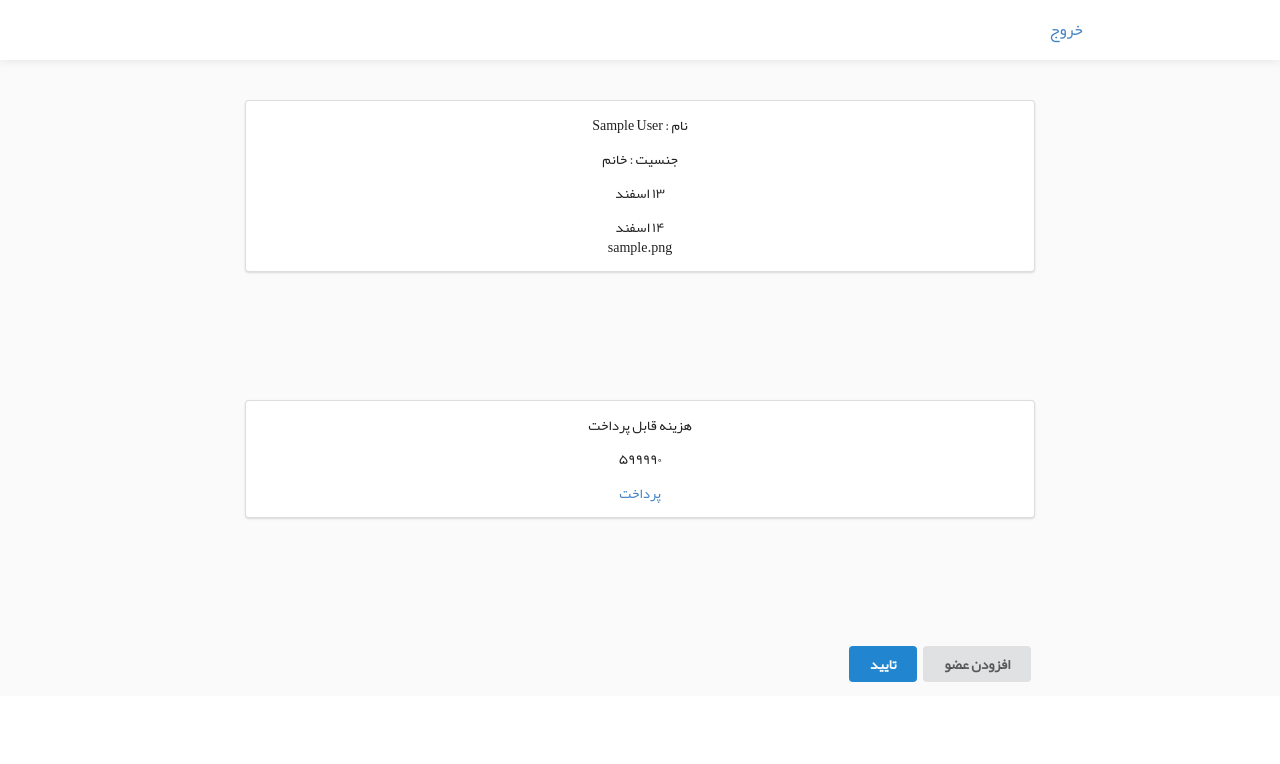
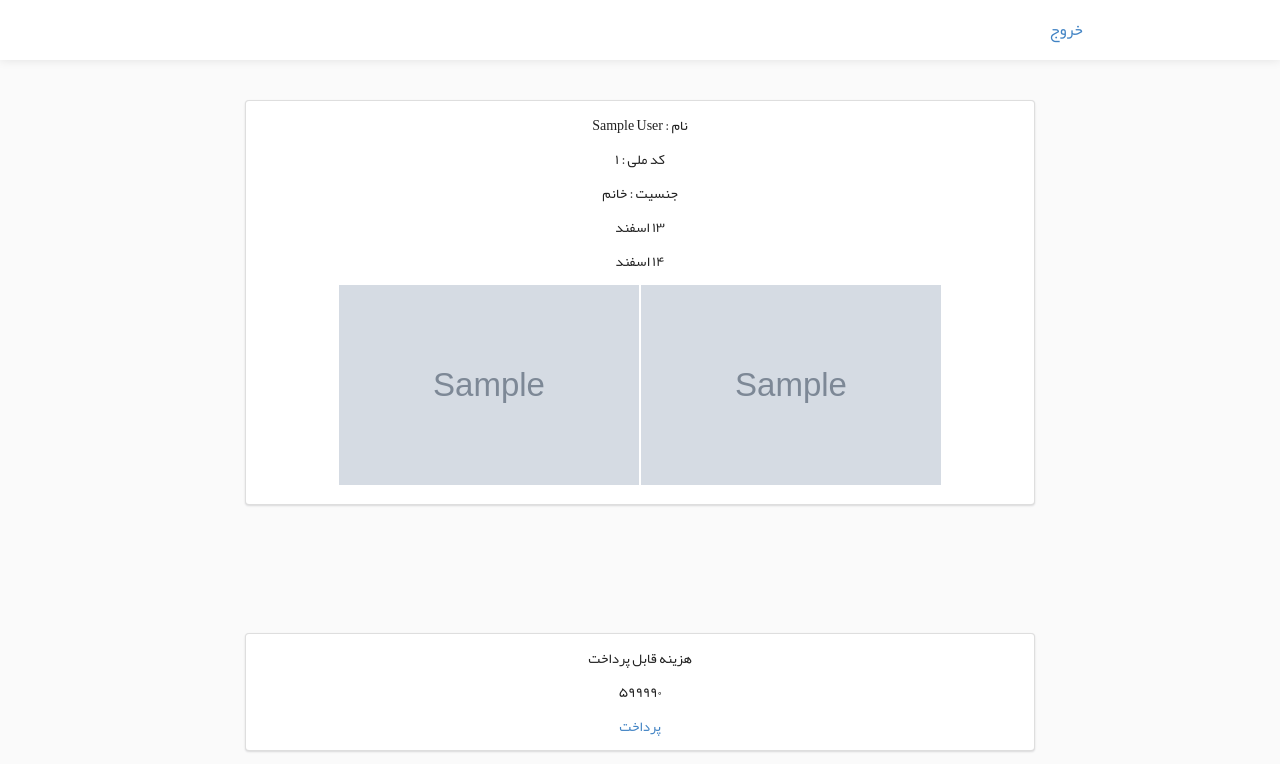
Before and after one commit to alimahdiyar/sfmc, a Django app: page /dorm/dorm_users/ in a window 1280 px wide. Shown: the top 764 px of the page. Before the commit the page ends 682 px from the top, so only its background shows below. Run offline with Django 3.2, Linux system fonts and the light colour scheme; a user stored in the database is signed in; tables that the repository leaves empty hold one stand-in row (values such as "Sample post"); grey boxes marked "Sample" are stand-in pictures.

Commit message:
show pictures + edit upload pattern

```diff
--- a/dorm/models.py
+++ b/dorm/models.py
@@ -5,11 +5,11 @@ from django.contrib.auth.models import User
 
 
 def student_card_image_upload_location(instance, filename):
-    return "dorm_user/%s/student-card.%s" % (instance.national_id, filename.split('.')[-1])
+    return "dorm_user/%s/%s/student-card.%s" % (instance.user.pk, instance.national_id, filename.split('.')[-1])
 
 
 def national_card_image_upload_location(instance, filename):
-    return "dorm_user/%s/national-card.%s" % (instance.national_id, filename.split('.')[-1])
+    return "dorm_user/%s/%s/national-card.%s" % (instance.user.pk, instance.national_id, filename.split('.')[-1])
 
 
 class DormPayment(models.Model):
--- a/templates/dorm_users.html
+++ b/templates/dorm_users.html
@@ -45,6 +45,7 @@
     <div class="ui piled segment" id="content_main_content_second">
       <div class="text_main_content">
         <p>نام : {{dorm_user.name}}</p>
+        <p>کد ملی : {{dorm_user.national_id}}</p>
         <p>جنسیت  : {% if dorm_user.sex %}خانم{% else %}آقا{%endif%}</p>
         {% if dorm_user.day1 %}
         <p>13 اسفند</p>
@@ -52,8 +53,8 @@
         {% if dorm_user.day2 %}
         <p>14 اسفند</p>
         {% endif %}
-
-        {{dorm_user.student_card_image}}
+        <img style="width: 300px;height: 200px;" src="/media/{{dorm_user.student_card_image}}">
+        <img style="width: 300px;height: 200px;" src="/media/{{dorm_user.student_card_image}}">
       </div>
     </div>
   </div>
```
